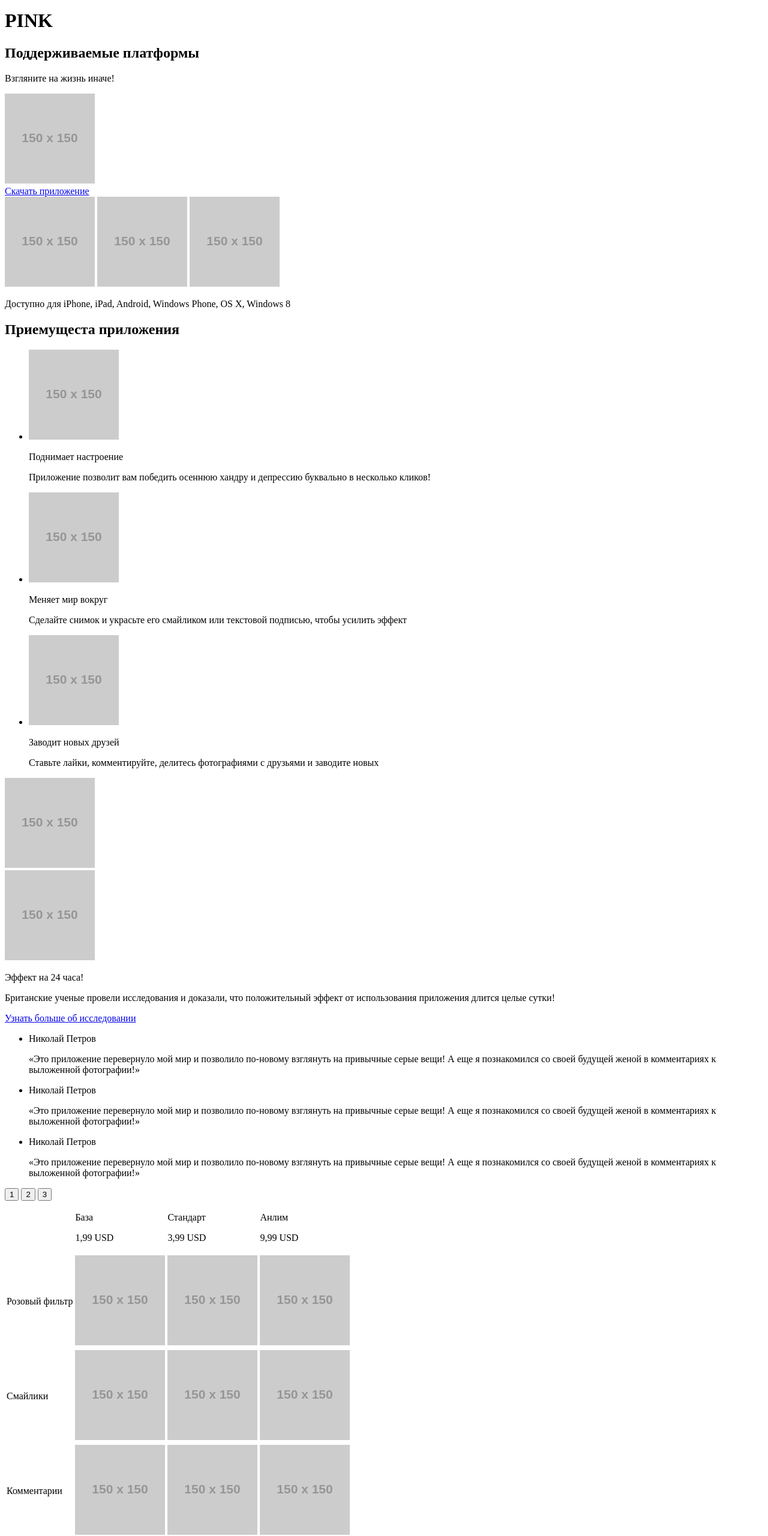
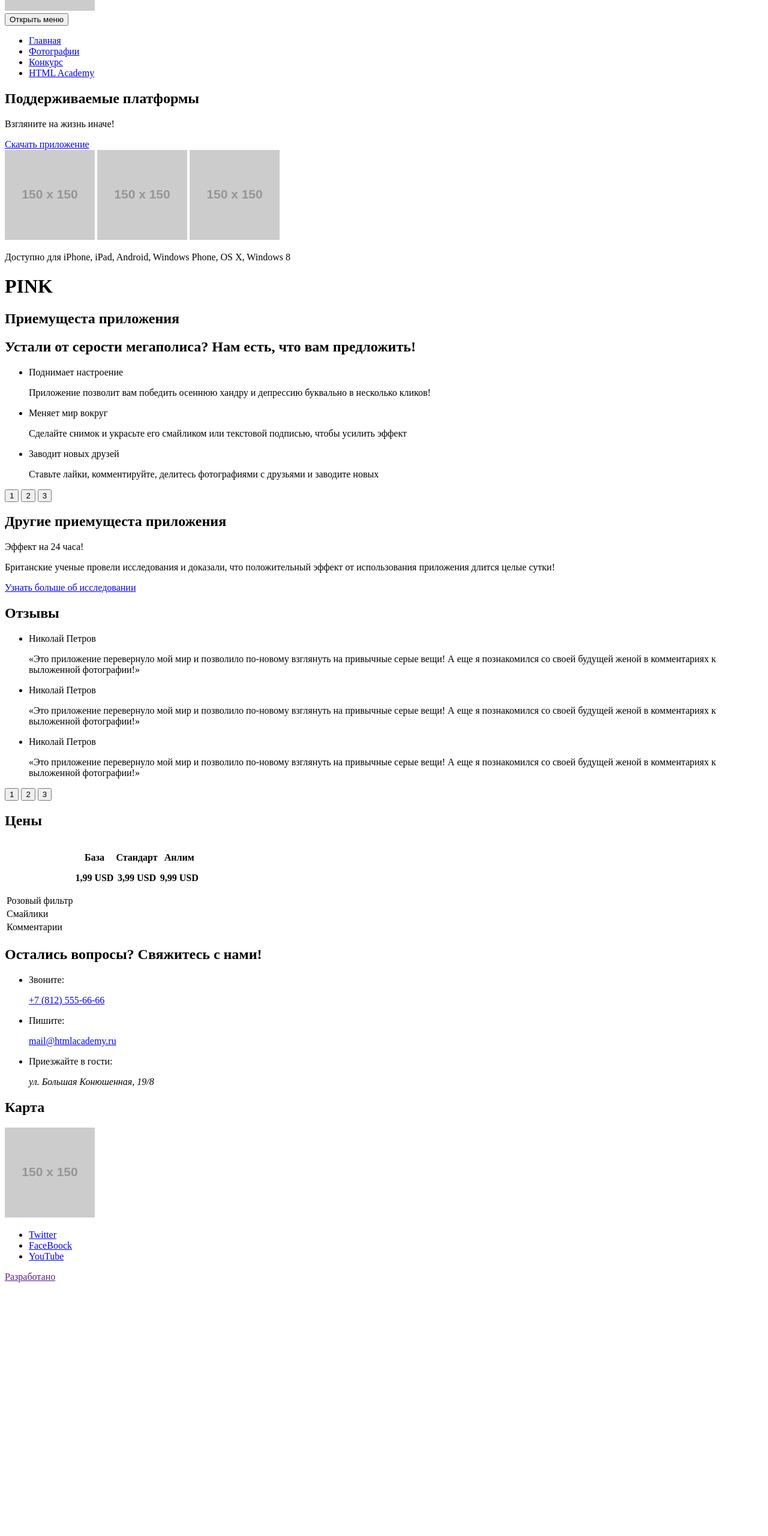
Before and after one commit to Donny-squirtle/913919-pink-21, a website: page source/index.html in a window 1280 px wide. Shown: the part 140-2701 px from the top of the page at 60% size. After the commit the page ends 2286 px from the top, so only its background shows below. Drawn offline with Linux system fonts and the light colour scheme; placeholder pictures from the web are drawn by us.

Commit message:
Правки разметки главной

```diff
--- a/source/index.html
+++ b/source/index.html
@@ -6,203 +6,275 @@
   </head>
   <body class="page__body">
     <header class="page-header">
+      <div class="page-header__wrapper">
         <a class="page-header__logo">
-        <img src="" alt="Мобильное приложение PINK" />
+          <img
+            src="https://via.placeholder.com/150x150"
+            alt="Мобильное приложение PINK"
+          />
         </a>
         <nav class="main-navigation">
           <button class="main-navigation__toggle" type="button">
             <span class="visulay-hidden">Открыть меню</span>
           </button>
-        <div class="main-navigation__wrapper">
           <ul class="main-navigation__list site-list">
             <li class="site-list__item"><a href="/">Главная</a></li>
             <li class="site-list__item"><a href="#">Фотографии</a></li>
             <li class="site-list__item"><a href="#">Конкурс</a></li>
             <li class="site-list__item"><a href="#">HTML Academy</a></li>
           </ul>
+        </nav>
+        <section class="app-download">
+          <div class="app-download__wrapper">
+            <h2 class="visulay-hidden">Поддерживаемые платформы</h2>
+            <div class="app-download__top">
+              <p class="app-download__title">Взгляните на жизнь иначе!</p>
+              <!-- <img
+                class="app-download__img"
+                src="https://via.placeholder.com/150x150"
+              /> -->
             </div>
-      </nav>
+            <div class="app-downlad__bottom">
+              <a class="app-download-link" href="#">Скачать приложение</a>
+              <div class="our-platform">
+                <a href="" class="our-platform__item"
+                  ><img
+                    class="our-platform__item-apple"
+                    src="https://via.placeholder.com/150x150"
+                    alt="Apple"
+                /></a>
+                <a href="" class="our-platform__item"
+                  ><img
+                    class="our-platform__item-android"
+                    src="https://via.placeholder.com/150x150"
+                    alt="Android"
+                /></a>
+                <a href="" class="our-platform__item"
+                  ><img
+                    class="our-platform__item-windows"
+                    src="https://via.placeholder.com/150x150"
+                    alt="Windows"
+                /></a>
+                <p class="our-platform__text">
+                  Доступно для iPhone, iPad, Android, Windows Phone, OS X,
+                  Windows 8
+                </p>
+              </div>
+            </div>
+          </div>
+        </section>
+      </div>
     </header>
     <main class="page-main">
       <h1 class="visulay-hidden">PINK</h1>
-      <section class="app-download">
-        <h2 class="visulay-hidden">Поддерживаемые платформы</h2>
-        <div class="app-download__top">
-          <p class="app-download__title">Взгляните на жизнь
-            иначе!</p>
-          <img class="app-download__img" src="https://via.placeholder.com/150x150">
-        </div>
-        <div class="app-downlad__bottom">
-          <a class="app-download__link" href="#">Скачать приложение</a>
-          <div class="our-platform">
-            <a href="" class="our-platform__item"><img class="our-platform__item--apple" src="https://via.placeholder.com/150x150" alt="Apple"></a>
-            <a href="" class="our-platform__item"><img class="our-platform__item--android" src="https://via.placeholder.com/150x150" alt="Android"></a>
-            <a href="" class="our-platform__item"><img class="our-platform__item--windows" src="https://via.placeholder.com/150x150" alt="Windows"></a>
-            <p class="our-platform__text">Доступно для iPhone, iPad, Android, Windows Phone, OS X, Windows 8</p>
+      <section class="app-advantages">
+        <h2 class="visulay-hidden">Приемущеста приложения</h2>
+        <div class="main-advantages">
+          <h2 class="main-advantages__title">
+            Устали от серости мегаполиса? Нам есть, что вам предложить!
+          </h2>
+          <ul class="main-advantages__list advantages-list">
+            <li class="advantages-list__item">
+              <!-- <img src="https://via.placeholder.com/150x150" alt="Поднимает настроение"> -->
+              <p class="advantages-list__item-text-title">
+                Поднимает настроение
+              </p>
+              <p class="advantages-list__item-text-main">
+                Приложение позволит вам победить осеннюю хандру и депрессию
+                буквально в несколько кликов!
+              </p>
+            </li>
+            <li class="advantages-list__item">
+              <!-- <img src="https://via.placeholder.com/150x150" alt="Меняет мир вокруг"> -->
+              <p class="advantages-list__item-text-title">Меняет мир вокруг</p>
+              <p class="advantages-list__item-text-main">
+                Сделайте снимок и украсьте его смайликом или текстовой подписью,
+                чтобы усилить эффект
+              </p>
+            </li>
+            <li class="advantages-list__item">
+              <!-- <img src="https://via.placeholder.com/150x150" alt="Заводит новых друзей"> -->
+              <p class="advantages-list__item-text-title">
+                Заводит новых друзей
+              </p>
+              <p class="advantages-list__item-text-main">
+                Ставьте лайки, комментируйте, делитесь фотографиями с друзьями и
+                заводите новых
+              </p>
+            </li>
+          </ul>
+          <div class="page-button">
+            <button class="page-button__item" type="button">1</button>
+            <button class="page-button__item" type="button">2</button>
+            <button class="page-button__item" type="button">3</button>
           </div>
         </div>
       </section>
-      <section class="app-advantages">
-        <h2 class="visulay-hidden">Приемущеста приложения</h2>
-        <div class="main-advantages">
-          <h2 class="main-advantages__title"></h2>
-          <ul class="main-advantages__list advantages-list">
-            <li class="advantages-list__item">
-              <img src="https://via.placeholder.com/150x150" alt="Поднимает настроение">
-              <p class="advantages-list__item-text--title">Поднимает настроение</p>
-              <p class="advantages-list__item-text--main">Приложение позволит вам победить осеннюю хандру и депрессию буквально в несколько кликов!</p>
+      <section class="else-advantages">
+        <h2 class="visulay-hidden">Другие приемущеста приложения</h2>
+        <div class="else-advantages__wrapper">
+          <div class="else-advantages__text">
+            <!-- <img src="https://via.placeholder.com/150x150" alt="Эффект на 24 часа!"> -->
+            <p class="else-advantages__text-title">Эффект на 24 часа!</p>
+            <p class="else-advantages__text-main">
+              Британские ученые провели исследования и доказали, что
+              положительный эффект от использования приложения длится целые
+              сутки!
+            </p>
+            <a class="else-advantages__text-link" href="/"
+              >Узнать больше об исследовании</a
+            >
+          </div>
+        </div>
+      </section>
+      <section class="feedback">
+        <h2 class="visulay-hidden">Отзывы</h2>
+        <div class="feedback__wrapper">
+          <ul class="feedback__list feedback-text-list">
+            <li class="feedback-text-list__item">
+              <p class="feedback-text-list__item-name">Николай Петров</p>
+              <p class="feedback-text-list__item-text">
+                «Это приложение перевернуло мой мир и позволило по-новому
+                взглянуть на привычные серые вещи! А еще я познакомился со своей
+                будущей женой в комментариях к выложенной фотографии!»
+              </p>
             </li>
-            <li class="advantages-list__item">
-              <img src="https://via.placeholder.com/150x150" alt="Меняет мир вокруг">
-              <p class="advantages-list__item-text--title">Меняет мир вокруг</p>
-              <p class="advantages-list__item-text--main">Сделайте снимок и украсьте его смайликом или текстовой подписью, чтобы усилить эффект</p>
+            <li class="feedback-text-list__item">
+              <p class="feedback-text-list__item-name">Николай Петров</p>
+              <p class="feedback-text-list__item-text">
+                «Это приложение перевернуло мой мир и позволило по-новому
+                взглянуть на привычные серые вещи! А еще я познакомился со своей
+                будущей женой в комментариях к выложенной фотографии!»
+              </p>
             </li>
-            <li class="advantages-list__item">
-              <img src="https://via.placeholder.com/150x150" alt="Заводит новых друзей">
-              <p class="advantages-list__item-text--title">Заводит новых друзей</p>
-              <p class="advantages-list__item-text--main">Ставьте лайки, комментируйте, делитесь фотографиями с друзьями и заводите новых</p>
+            <li class="feedback-text-list__item">
+              <p class="feedback-text-list__item-name">Николай Петров</p>
+              <p class="feedback-text-list__item-text">
+                «Это приложение перевернуло мой мир и позволило по-новому
+                взглянуть на привычные серые вещи! А еще я познакомился со своей
+                будущей женой в комментариях к выложенной фотографии!»
+              </p>
             </li>
           </ul>
-          <div class="else-advantages">
-            <div class="else-advantages__img">
-              <img src="https://via.placeholder.com/150x150" alt="Заводит новых друзей">
+          <div class="page-button">
+            <button class="page-button__item" type="button">1</button>
+            <button class="page-button__item" type="button">2</button>
+            <button class="page-button__item" type="button">3</button>
           </div>
-            <div class="else-advantages__text">
-              <img src="https://via.placeholder.com/150x150" alt="Эффект на 24 часа!">
-              <p class="else-advantages__text--title">Эффект на 24 часа!</p>
-              <p calss="else-advantages__text--main">Британские ученые провели исследования и доказали,
-                что положительный эффект от использования приложения длится целые сутки!</p>
-              <a class="else-advantages__text--link" href="/">Узнать больше об исследовании</a>
-            </div>
-          </div>
-        </div>
-
-        </ul>
-      </section>
-      <section class="feedback">
-        <ul class="feedback__list feedback-text-list">
-          <li class="feedback-text-list__item">
-            <p class="feedback-text-list__item--name">Николай Петров</p>
-            <p class="feedback-text-list__item--text">«Это приложение перевернуло мой мир и позволило по-новому взглянуть на привычные серые вещи! А еще я познакомился со своей будущей женой в комментариях к выложенной фотографии!»</p>
-          </li>
-          <li class="feedback-text-list__item">
-            <p class="feedback-text-list__item--name">Николай Петров</p>
-            <p class="feedback-text-list__item--text">«Это приложение перевернуло мой мир и позволило по-новому взглянуть на привычные серые вещи! А еще я познакомился со своей будущей женой в комментариях к выложенной фотографии!»</p>
-          </li>
-          <li class="feedback-text-list__item">
-            <p class="feedback-text-list__item--name">Николай Петров</p>
-            <p class="feedback-text-list__item--text">«Это приложение перевернуло мой мир и позволило по-новому взглянуть на привычные серые вещи! А еще я познакомился со своей будущей женой в комментариях к выложенной фотографии!»</p>
-          </li>
-        </ul>
-        <div class="feedback__buttont-list">
-          <button class="feedback__buttont-list--item" type="button">1</button>
-          <button class="feedback__buttont-list--item" type="button">2</button>
-          <button class="feedback__buttont-list--item" type="button">3</button>
         </div>
       </section>
       <section class="prices">
+        <h2 class="visulay-hidden">Цены</h2>
+        <div class="prices__wrapper">
           <table class="prices-table">
             <tr>
-            <td>
-            </td>
-            <td class="prices-table__title">
+              <th></th>
+              <th class="prices-table__title">
                 <p class="prices-table__title-text">База</p>
                 <p class="prices-table__price">1,99 USD</p>
-            </td>
-            <td class="prices-table__title prices-table__title--top">
+              </th>
+              <th class="prices-table__title prices-table__title--top">
                 <p class="prices-table__title-text">Стандарт</p>
                 <p class="prices-table__price">3,99 USD</p>
-            </td>
-            <td class="prices-table__title">
+              </th>
+              <th class="prices-table__title">
                 <p class="prices-table__title-text">Анлим</p>
                 <p class="prices-table__price">9,99 USD</p>
+              </th>
+            </tr>
+            <tr>
+              <td class="prices-table__row">Розовый фильтр</td>
+              <td class="prices-table__element">
+                <div class="prices-table__img"></div>
+              </td>
+              <td class="prices-table__element">
+                <div class="prices-table__img"></div>
+              </td>
+              <td class="prices-table__element">
+                <div class="prices-table__img"></div>
               </td>
             </tr>
             <tr>
-            <td class="prices-table__row">
-              <p class="prices-table__row-text">Розовый фильтр</p>
+              <td class="prices-table__row">Смайлики</td>
+              <td class="prices-table__element">
+                <div class="prices-table__img--cross"></div>
               </td>
               <td class="prices-table__element">
-              <img src="https://via.placeholder.com/150x150">
+                <div class="prices-table__img"></div>
               </td>
               <td class="prices-table__element">
-              <img src="https://via.placeholder.com/150x150">
-            </td>
-            <td class="prices-table__element">
-              <img src="https://via.placeholder.com/150x150">
+                <div class="prices-table__img"></div>
               </td>
             </tr>
             <tr>
-            <td class="prices-table__row">
-              <p class="prices-table__row-text">Смайлики</p>
+              <td class="prices-table__row">Комментарии</td>
+              <td class="prices-table__element">
+                <div class="prices-table__img--cross"></div>
               </td>
               <td class="prices-table__element">
-              <img src="https://via.placeholder.com/150x150">
+                <div class="prices-table__img--cross"></div>
               </td>
               <td class="prices-table__element">
-              <img src="https://via.placeholder.com/150x150">
-            </td>
-            <td class="prices-table__element">
-              <img src="https://via.placeholder.com/150x150">
-            </td>
-          </tr>
-          <tr>
-            <td class="prices-table__row">
-              <p class="prices-table__row-text">Комментарии</p>
-            </td>
-            <td class="prices-table__element">
-              <img src="https://via.placeholder.com/150x150">
-            </td>
-            <td class="prices-table__element">
-              <img src="https://via.placeholder.com/150x150">
-            </td>
-            <td class="prices-table__element">
-              <img src="https://via.placeholder.com/150x150">
+                <div class="prices-table__img"></div>
               </td>
             </tr>
           </table>
+        </div>
       </section>
       <section class="contacts">
-        <h2 class="page-title">Остались вопросы?
-          Свяжитесь с нами!</h2>
+        <div class="contacts__wrapper">
+          <h2 class="page-title">Остались вопросы? Свяжитесь с нами!</h2>
           <ul class="our-contacts">
             <li class="our-contacts__item our-contacts-text">
-              <p class="contacts-text__title">Звоните:</p>
-              <a class="contacts-text__info"href="tel:+78125556666">+7 (812) 555-66-66</a>
+              <p class="our-contacts-text__title">Звоните:</p>
+              <a class="our-contacts-text__info" href="tel:+78125556666"
+                >+7 (812) 555-66-66</a
+              >
             </li>
             <li class="our-contacts__item our-contacts-text">
-              <p class="contacts-text__title">Пишите:</p>
-              <a class="contacts-text__info"href="mailto:mail@htmlacademy.ru">mail@htmlacademy.ru</a>
+              <p class="our-contacts-text__title">Пишите:</p>
+              <a
+                class="our-contacts-text__info"
+                href="mailto:mail@htmlacademy.ru"
+                >mail@htmlacademy.ru</a
+              >
             </li>
             <li class="our-contacts__item our-contacts-text">
-              <p class="contacts-text__title">Приезжайте в гости:</p>
-              <address class="contacts-text__info">ул. Большая
-                Конюшенная, 19/8</address>
+              <p class="our-contacts-text__title">Приезжайте в гости:</p>
+              <address class="our-contacts-text__info">
+                ул. Большая Конюшенная, 19/8
+              </address>
             </li>
           </ul>
-          <div class="contacts-map">
+        </div>
+      </section>
+      <section class="contacts-map">
+        <h2 class="visulay-hidden">Карта</h2>
+        <div class="contacts-map__wrapper">
           <!-- ТУТ КАРТА -->
         </div>
       </section>
+    </main>
     <footer class="page-footer">
+      <div class="page-footer__wrapper">
         <div class="page-footer__logo">
-          <img src="" alt="PINK" />
+          <img src="https://via.placeholder.com/150x150" alt="PINK" />
         </div>
         <ul class="page-footer__socials socials-list">
           <li class="socials-list__item">
-            <a class="socials-list__item--twitter" href="/">Twitter</a>
+            <a class="socials-list__item-twitter" href="/">Twitter</a>
           </li>
           <li class="socials-list__item">
-            <a class="socials-list__item--faceboock" href="/">FaceBoock</a>
+            <a class="socials-list__item-faceboock" href="/">FaceBoock</a>
           </li>
           <li class="socials-list__item">
-            <a class="socials-list__item--youtube" href="/">YouTube</a>
+            <a class="socials-list__item-youtube" href="/">YouTube</a>
           </li>
         </ul>
         <div class="page-footer__copy">
           <a href="">Разработано</a>
         </div>
+      </div>
     </footer>
-    </main>
   </body>
 </html>
```
Lines whose indentation alone changed are shown as unchanged.
